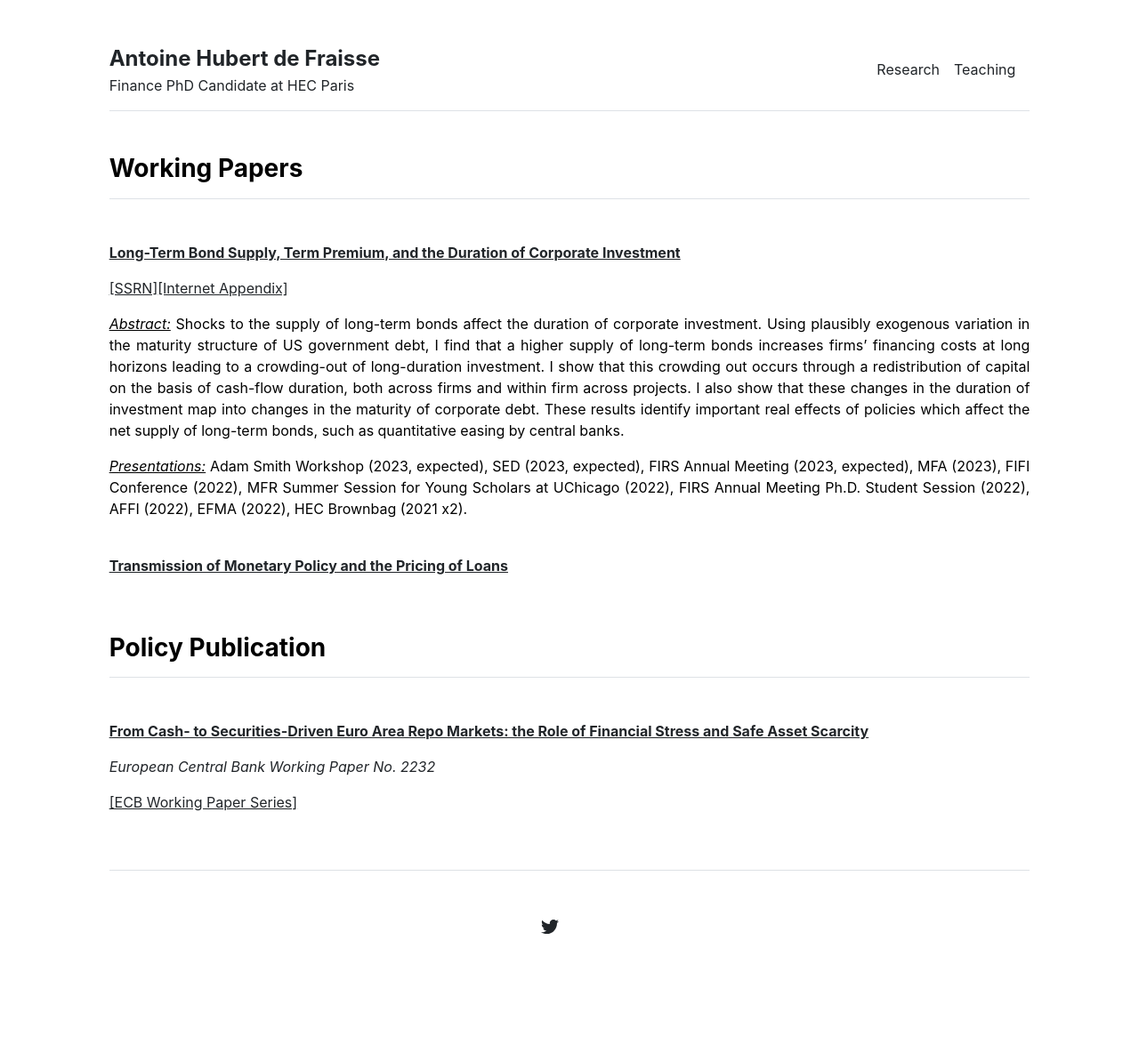
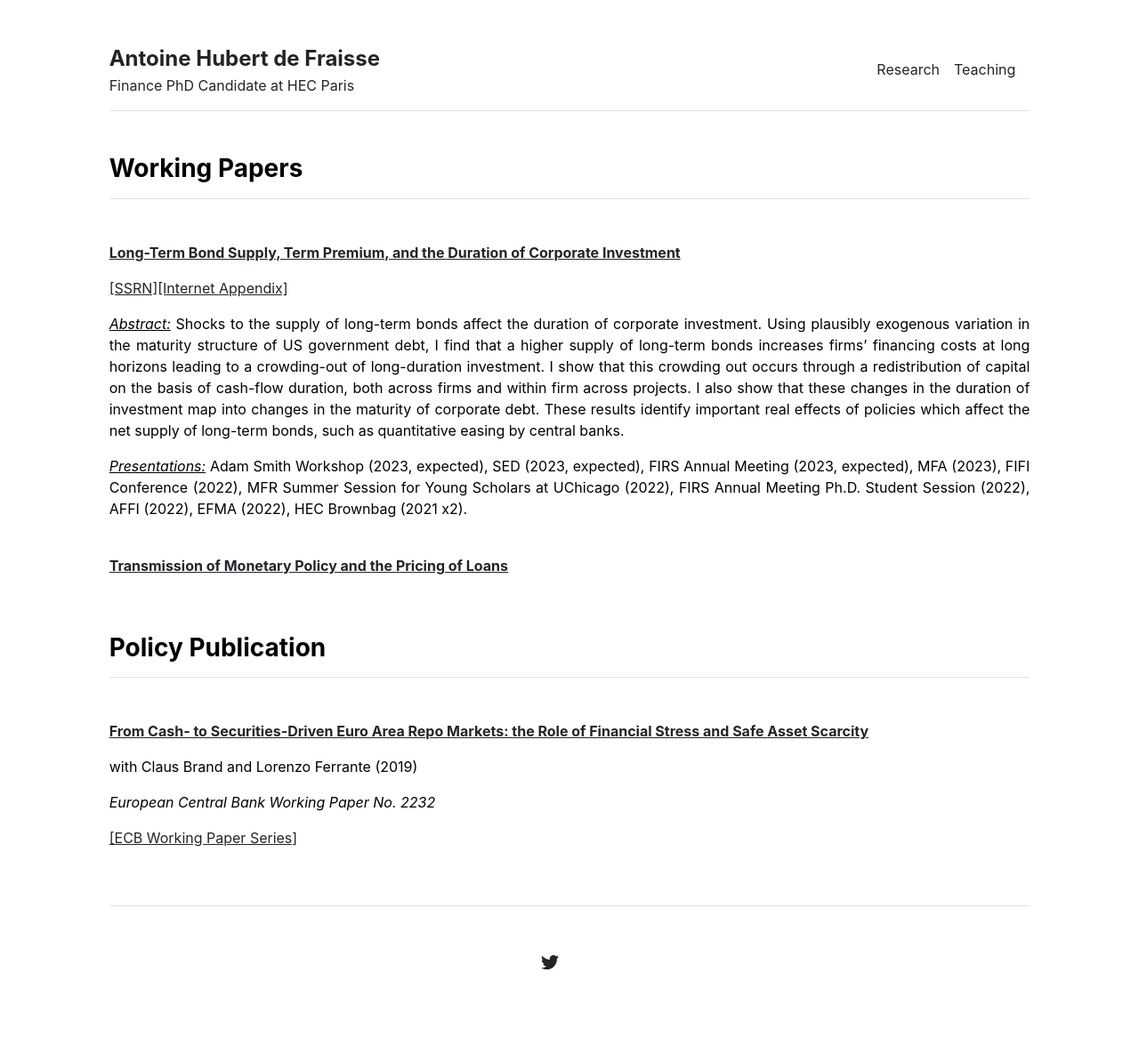
Before and after one commit to antoinehubertdefraisse/antoinehubertdefraisse.github.io, a Jekyll site: the page built from publications.md, in a window 1280 px wide. Shown: the whole page at 89% size. Built offline with Jekyll 4.4.1, drawn with Linux system fonts in a browser that asks for light colours; before the commit the page ends 1153 px from its top, so only the background shows below that.

Commit message:
Update publications.html

```diff
--- a/_includes/publications.html
+++ b/_includes/publications.html
@@ -22,7 +22,7 @@
       <p><a href="https://www.ecb.europa.eu/pub/pdf/scpwps/ecb.wp2232~c3399f4b01.en.pdf" target="_blank">
         <b> From Cash- to Securities-Driven Euro Area Repo Markets: the Role of Financial Stress and Safe Asset Scarcity
       </b>  </a></p>
-    <p><a with Claus Brand and Lorenzo Ferrante (2019)</a></p>
+    <p>with Claus Brand and Lorenzo Ferrante (2019)</p>
         <p> <i> European Central Bank Working Paper No. 2232</em></u> </i>
     <p><a href="https://www.ecb.europa.eu/pub/pdf/scpwps/ecb.wp2232~c3399f4b01.en.pdf" target="_blank">[ECB Working Paper Series]</a><p>
 </div>
```
